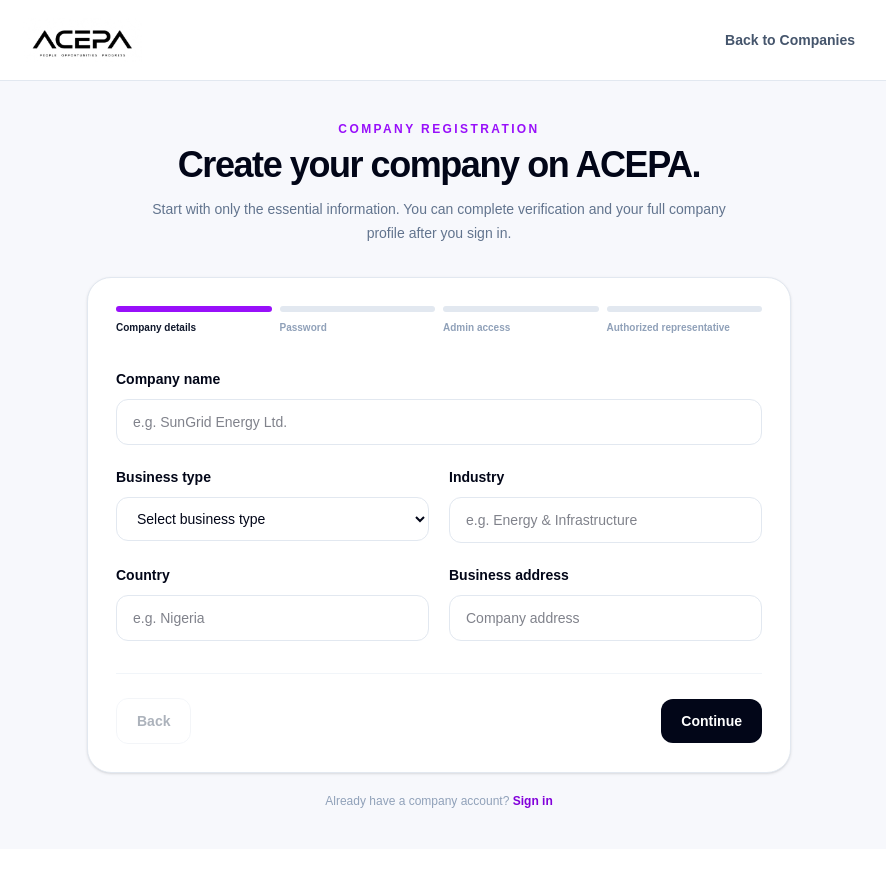
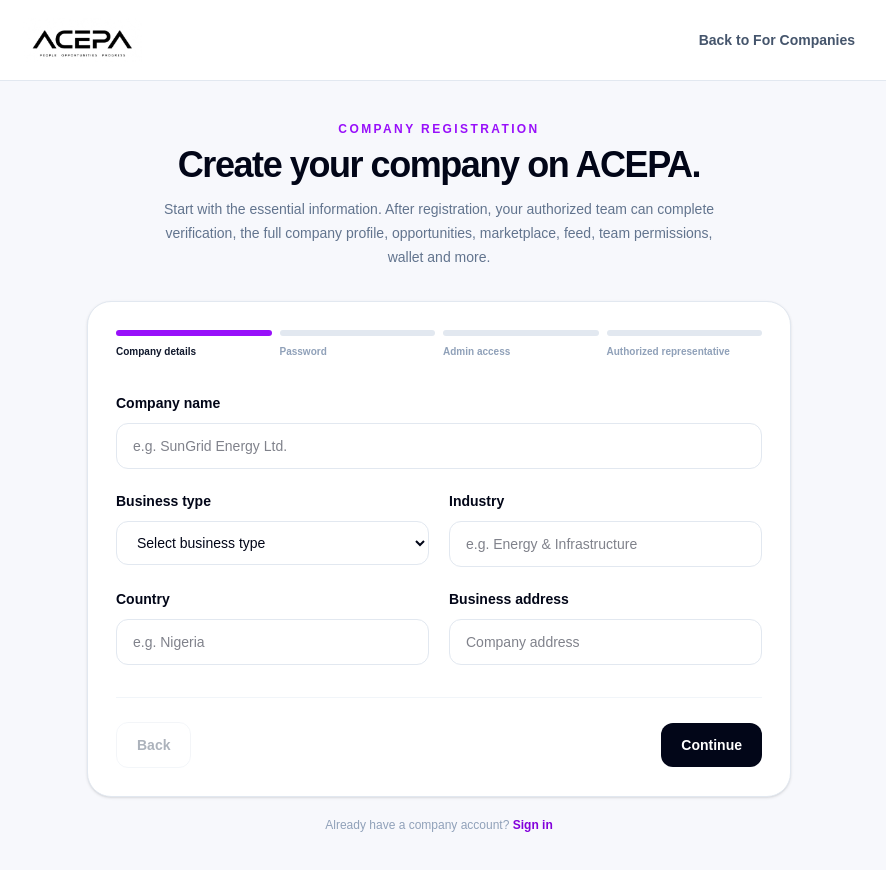
Before and after one commit to acepa-platform/acepa-platform, a Next.js app: page /company/register in a window 1280 px wide. Shown: the top 870 px of the page, without its empty margins (201-1087 px from the left). Before the commit the page ends 849 px from the top, so only its background shows below. Built offline with nearby package versions, Linux system fonts and the light colour scheme; no server answers.

Commit message:
Connect company registration to Supabase auth

```diff
--- a/app/company/register/page.tsx
+++ b/app/company/register/page.tsx
@@ -1,18 +1,115 @@
 "use client";
 
 import Link from "next/link";
-import { useState } from "react";
+import { FormEvent, useState } from "react";
+import { useRouter } from "next/navigation";
+import { createClient } from "@/lib/supabase/client";
 
 const steps = ["Company details", "Password", "Admin access", "Authorized representative"];
 
 export default function CompanyRegistrationPage() {
+  const router = useRouter();
   const [step, setStep] = useState(0);
+  const [companyName, setCompanyName] = useState("");
+  const [businessType, setBusinessType] = useState("");
+  const [industry, setIndustry] = useState("");
+  const [country, setCountry] = useState("");
+  const [address, setAddress] = useState("");
+  const [password, setPassword] = useState("");
+  const [confirmPassword, setConfirmPassword] = useState("");
+  const [adminCount, setAdminCount] = useState("1");
+  const [representativeName, setRepresentativeName] = useState("");
+  const [representativeEmail, setRepresentativeEmail] = useState("");
+  const [representativeRole, setRepresentativeRole] = useState("");
+  const [showPassword, setShowPassword] = useState(false);
+  const [showConfirmPassword, setShowConfirmPassword] = useState(false);
+  const [loading, setLoading] = useState(false);
   const [submitted, setSubmitted] = useState(false);
+  const [message, setMessage] = useState("");
+  const [error, setError] = useState("");
 
-  const next = () => {
-    if (step < steps.length - 1) setStep(step + 1);
-    else setSubmitted(true);
-  };
+  function validateStep() {
+    setError("");
+    if (step === 0) {
+      if (!companyName.trim() || !businessType || !industry.trim() || !country.trim() || !address.trim()) {
+        setError("Please complete all company details before continuing.");
+        return false;
+      }
+    }
+    if (step === 1) {
+      if (password.length < 8) {
+        setError("Your company password must be at least 8 characters.");
+        return false;
+      }
+      if (password !== confirmPassword) {
+        setError("Passwords do not match.");
+        return false;
+      }
+    }
+    if (step === 3) {
+      if (!representativeName.trim() || !representativeEmail.trim() || !representativeRole.trim()) {
+        setError("Please complete the authorized representative details.");
+        return false;
+      }
+    }
+    return true;
+  }
+
+  async function handleSubmit(event: FormEvent<HTMLFormElement>) {
+    event.preventDefault();
+    setError("");
+    setMessage("");
+
+    if (!validateStep()) return;
+
+    if (step < steps.length - 1) {
+      setStep((current) => current + 1);
+      return;
+    }
+
+    setLoading(true);
+
+    try {
+      const supabase = createClient();
+      const { data, error: signUpError } = await supabase.auth.signUp({
+        email: representativeEmail.trim().toLowerCase(),
+        password,
+        options: {
+          data: {
+            account_type: "company",
+            full_name: representativeName.trim(),
+            company_name: companyName.trim(),
+            business_type: businessType,
+            industry: industry.trim(),
+            country: country.trim(),
+            address: address.trim(),
+            planned_admin_count: adminCount,
+            authorized_representative_name: representativeName.trim(),
+            authorized_representative_email: representativeEmail.trim().toLowerCase(),
+            authorized_representative_role: representativeRole.trim(),
+          },
+        },
+      });
+
+      if (signUpError) {
+        setError(signUpError.message);
+        return;
+      }
+
+      if (data.session) {
+        setSubmitted(true);
+        setMessage("Your company account has been created and you are signed in.");
+        window.setTimeout(() => router.push("/company/workspace"), 700);
+      } else {
+        setSubmitted(true);
+        setMessage("Your company account has been created. Check the representative email to confirm the account before signing in.");
+      }
+    } catch {
+      setError("We could not complete company registration right now. Please try again.");
+    } finally {
+      setLoading(false);
+    }
+  }
 
   return (
     <main className="min-h-screen bg-[#f7f8fc] text-slate-950">
@@ -21,7 +118,7 @@ export default function CompanyRegistrationPage() {
           <Link href="/" className="flex items-center">
             <img src="/acepa-logo-white-transparent-tagline-brighter.png" alt="ACEPA" className="h-11 w-auto object-contain brightness-0" />
           </Link>
-          <Link href="/company" className="text-sm font-bold text-slate-600 hover:text-slate-950">Back to Companies</Link>
+          <Link href="/companies" className="text-sm font-bold text-slate-600 hover:text-slate-950">Back to For Companies</Link>
         </div>
       </header>
 
@@ -30,7 +127,7 @@ export default function CompanyRegistrationPage() {
           <p className="text-xs font-bold uppercase tracking-[.2em] text-purple-600">Company registration</p>
           <h1 className="mt-2 text-3xl font-black tracking-[-.04em] sm:text-4xl">Create your company on ACEPA.</h1>
           <p className="mx-auto mt-3 max-w-xl text-sm leading-6 text-slate-500">
-            Start with only the essential information. You can complete verification and your full company profile after you sign in.
+            Start with the essential information. After registration, your authorized team can complete verification, the full company profile, opportunities, marketplace, feed, team permissions, wallet and more.
           </p>
         </div>
 
@@ -47,59 +144,116 @@ export default function CompanyRegistrationPage() {
           {submitted ? (
             <div className="rounded-2xl bg-purple-50 p-6 text-center">
               <div className="mx-auto flex h-14 w-14 items-center justify-center rounded-full bg-purple-600 text-xl font-black text-white">✓</div>
-              <h2 className="mt-4 text-2xl font-black">Company registration prepared</h2>
-              <p className="mx-auto mt-2 max-w-lg text-sm leading-6 text-slate-600">
-                The company account flow is ready for connection to ACEPA's production company authentication and database. After registration, the authorized team will sign in and complete verification, profile setup and the remaining business requirements.
-              </p>
+              <h2 className="mt-4 text-2xl font-black">Company account created</h2>
+              <p className="mx-auto mt-2 max-w-lg text-sm leading-6 text-slate-600">{message}</p>
               <div className="mt-6 flex flex-col justify-center gap-3 sm:flex-row">
-                <Link href="/company/workspace" className="rounded-xl bg-slate-950 px-5 py-3 text-sm font-bold text-white">Open workspace demo</Link>
-                <Link href="/company" className="rounded-xl border border-slate-200 px-5 py-3 text-sm font-bold text-slate-700">Back to companies</Link>
+                <Link href="/company/workspace" className="rounded-xl bg-slate-950 px-5 py-3 text-sm font-bold text-white">Continue to company workspace</Link>
+                <Link href="/companies" className="rounded-xl border border-slate-200 px-5 py-3 text-sm font-bold text-slate-700">Back to For Companies</Link>
               </div>
             </div>
           ) : (
-            <>
+            <form onSubmit={handleSubmit}>
               {step === 0 && (
                 <div className="space-y-5">
-                  <div><label className="text-sm font-bold">Company name</label><input placeholder="e.g. SunGrid Energy Ltd." className="mt-2 w-full rounded-xl border border-slate-200 px-4 py-3 text-sm outline-none focus:border-purple-500" /></div>
-                  <div className="grid gap-5 sm:grid-cols-2">
-                    <div><label className="text-sm font-bold">Business type</label><select className="mt-2 w-full rounded-xl border border-slate-200 bg-white px-4 py-3 text-sm"><option>Select business type</option><option>Limited company</option><option>Partnership</option><option>Sole proprietorship</option><option>Other</option></select></div>
-                    <div><label className="text-sm font-bold">Industry</label><input placeholder="e.g. Energy & Infrastructure" className="mt-2 w-full rounded-xl border border-slate-200 px-4 py-3 text-sm outline-none focus:border-purple-500" /></div>
+                  <div>
+                    <label className="text-sm font-bold">Company name</label>
+                    <input required value={companyName} onChange={(e) => setCompanyName(e.target.value)} placeholder="e.g. SunGrid Energy Ltd." className="mt-2 w-full rounded-xl border border-slate-200 px-4 py-3 text-sm outline-none focus:border-purple-500" />
                   </div>
                   <div className="grid gap-5 sm:grid-cols-2">
-                    <div><label className="text-sm font-bold">Country</label><input placeholder="e.g. Nigeria" className="mt-2 w-full rounded-xl border border-slate-200 px-4 py-3 text-sm outline-none focus:border-purple-500" /></div>
-                    <div><label className="text-sm font-bold">Business address</label><input placeholder="Company address" className="mt-2 w-full rounded-xl border border-slate-200 px-4 py-3 text-sm outline-none focus:border-purple-500" /></div>
+                    <div>
+                      <label className="text-sm font-bold">Business type</label>
+                      <select required value={businessType} onChange={(e) => setBusinessType(e.target.value)} className="mt-2 w-full rounded-xl border border-slate-200 bg-white px-4 py-3 text-sm">
+                        <option value="">Select business type</option>
+                        <option>Limited company</option>
+                        <option>Partnership</option>
+                        <option>Sole proprietorship</option>
+                        <option>Other</option>
+                      </select>
+                    </div>
+                    <div>
+                      <label className="text-sm font-bold">Industry</label>
+                      <input required value={industry} onChange={(e) => setIndustry(e.target.value)} placeholder="e.g. Energy & Infrastructure" className="mt-2 w-full rounded-xl border border-slate-200 px-4 py-3 text-sm outline-none focus:border-purple-500" />
+                    </div>
+                  </div>
+                  <div className="grid gap-5 sm:grid-cols-2">
+                    <div>
+                      <label className="text-sm font-bold">Country</label>
+                      <input required value={country} onChange={(e) => setCountry(e.target.value)} placeholder="e.g. Nigeria" className="mt-2 w-full rounded-xl border border-slate-200 px-4 py-3 text-sm outline-none focus:border-purple-500" />
+                    </div>
+                    <div>
+                      <label className="text-sm font-bold">Business address</label>
+                      <input required value={address} onChange={(e) => setAddress(e.target.value)} placeholder="Company address" className="mt-2 w-full rounded-xl border border-slate-200 px-4 py-3 text-sm outline-none focus:border-purple-500" />
+                    </div>
                   </div>
                 </div>
               )}
 
               {step === 1 && (
                 <div className="space-y-5">
-                  <div><label className="text-sm font-bold">Company password</label><input type="password" placeholder="Create a secure password" className="mt-2 w-full rounded-xl border border-slate-200 px-4 py-3 text-sm outline-none focus:border-purple-500" /></div>
-                  <div><label className="text-sm font-bold">Confirm password</label><input type="password" placeholder="Enter the password again" className="mt-2 w-full rounded-xl border border-slate-200 px-4 py-3 text-sm outline-none focus:border-purple-500" /></div>
-                  <p className="rounded-xl bg-slate-50 p-4 text-xs leading-5 text-slate-500">Use a strong password. In the production version, this will be securely handled by ACEPA authentication rather than stored in the browser.</p>
+                  <div>
+                    <label className="text-sm font-bold">Company account password</label>
+                    <div className="relative mt-2">
+                      <input required type={showPassword ? "text" : "password"} minLength={8} value={password} onChange={(e) => setPassword(e.target.value)} placeholder="Create a secure password" className="w-full rounded-xl border border-slate-200 px-4 py-3 pr-16 text-sm outline-none focus:border-purple-500" />
+                      <button type="button" onClick={() => setShowPassword((v) => !v)} className="absolute right-3 top-1/2 -translate-y-1/2 text-xs font-bold text-slate-500">{showPassword ? "Hide" : "Show"}</button>
+                    </div>
+                  </div>
+                  <div>
+                    <label className="text-sm font-bold">Confirm password</label>
+                    <div className="relative mt-2">
+                      <input required type={showConfirmPassword ? "text" : "password"} minLength={8} value={confirmPassword} onChange={(e) => setConfirmPassword(e.target.value)} placeholder="Enter the password again" className="w-full rounded-xl border border-slate-200 px-4 py-3 pr-16 text-sm outline-none focus:border-purple-500" />
+                      <button type="button" onClick={() => setShowConfirmPassword((v) => !v)} className="absolute right-3 top-1/2 -translate-y-1/2 text-xs font-bold text-slate-500">{showConfirmPassword ? "Hide" : "Show"}</button>
+                    </div>
+                  </div>
+                  <p className="rounded-xl bg-slate-50 p-4 text-xs leading-5 text-slate-500">Your password is handled by ACEPA authentication. It is never stored by this form.</p>
                 </div>
               )}
 
               {step === 2 && (
                 <div className="space-y-5">
-                  <div><label className="text-sm font-bold">How many administrators should have access?</label><select className="mt-2 w-full rounded-xl border border-slate-200 bg-white px-4 py-3 text-sm"><option>1 administrator</option><option>2 administrators</option><option>3 administrators</option><option>4 administrators</option><option>5 administrators</option><option>More than 5</option></select></div>
-                  <p className="rounded-xl bg-purple-50 p-4 text-xs leading-5 text-purple-800">You can decide who receives company-dashboard access. Each administrator will have permissions controlled by their company role.</p>
+                  <div>
+                    <label className="text-sm font-bold">How many administrators should have access?</label>
+                    <select value={adminCount} onChange={(e) => setAdminCount(e.target.value)} className="mt-2 w-full rounded-xl border border-slate-200 bg-white px-4 py-3 text-sm">
+                      <option value="1">1 administrator</option>
+                      <option value="2">2 administrators</option>
+                      <option value="3">3 administrators</option>
+                      <option value="4">4 administrators</option>
+                      <option value="5">5 administrators</option>
+                      <option value="10">More than 5 — up to 10</option>
+                      <option value="25">Up to 25 administrators</option>
+                      <option value="50">Up to 50 administrators</option>
+                    </select>
+                  </div>
+                  <div className="rounded-xl bg-purple-50 p-4 text-xs leading-5 text-purple-800">
+                    The person registering becomes the initial company owner. Additional administrators can be invited and assigned permissions after the company account is created.
+                  </div>
                 </div>
               )}
 
               {step === 3 && (
                 <div className="space-y-5">
-                  <div><label className="text-sm font-bold">Authorized representative name</label><input placeholder="Full name" className="mt-2 w-full rounded-xl border border-slate-200 px-4 py-3 text-sm outline-none focus:border-purple-500" /></div>
-                  <div><label className="text-sm font-bold">Representative email</label><input type="email" placeholder="name@company.com" className="mt-2 w-full rounded-xl border border-slate-200 px-4 py-3 text-sm outline-none focus:border-purple-500" /></div>
-                  <div><label className="text-sm font-bold">Representative role</label><input placeholder="e.g. Director, Founder, CEO" className="mt-2 w-full rounded-xl border border-slate-200 px-4 py-3 text-sm outline-none focus:border-purple-500" /></div>
+                  <div>
+                    <label className="text-sm font-bold">Authorized representative name</label>
+                    <input required value={representativeName} onChange={(e) => setRepresentativeName(e.target.value)} placeholder="Full name" className="mt-2 w-full rounded-xl border border-slate-200 px-4 py-3 text-sm outline-none focus:border-purple-500" />
+                  </div>
+                  <div>
+                    <label className="text-sm font-bold">Representative email</label>
+                    <input required type="email" value={representativeEmail} onChange={(e) => setRepresentativeEmail(e.target.value)} placeholder="name@company.com" className="mt-2 w-full rounded-xl border border-slate-200 px-4 py-3 text-sm outline-none focus:border-purple-500" />
+                    <p className="mt-2 text-xs text-slate-400">This email will be the initial sign-in email for the company owner.</p>
+                  </div>
+                  <div>
+                    <label className="text-sm font-bold">Representative role</label>
+                    <input required value={representativeRole} onChange={(e) => setRepresentativeRole(e.target.value)} placeholder="e.g. Director, Founder, CEO" className="mt-2 w-full rounded-xl border border-slate-200 px-4 py-3 text-sm outline-none focus:border-purple-500" />
+                  </div>
                 </div>
               )}
 
+              {error && <div className="mt-6 rounded-xl border border-red-200 bg-red-50 px-4 py-3 text-sm leading-6 text-red-700">{error}</div>}
+
               <div className="mt-8 flex items-center justify-between border-t border-slate-100 pt-6">
-                <button onClick={() => setStep(Math.max(0, step - 1))} disabled={step === 0} className="rounded-xl border border-slate-200 px-5 py-3 text-sm font-bold text-slate-700 disabled:cursor-not-allowed disabled:opacity-40">Back</button>
-                <button onClick={next} className="rounded-xl bg-slate-950 px-5 py-3 text-sm font-bold text-white hover:bg-purple-700">{step === steps.length - 1 ? "Create company account" : "Continue"}</button>
+                <button type="button" onClick={() => { setError(""); setStep((current) => Math.max(0, current - 1)); }} disabled={step === 0 || loading} className="rounded-xl border border-slate-200 px-5 py-3 text-sm font-bold text-slate-700 disabled:cursor-not-allowed disabled:opacity-40">Back</button>
+                <button type="submit" disabled={loading} className="rounded-xl bg-slate-950 px-5 py-3 text-sm font-bold text-white hover:bg-purple-700 disabled:cursor-not-allowed disabled:opacity-60">{loading ? "Creating company..." : step === steps.length - 1 ? "Create company account" : "Continue"}</button>
               </div>
-            </>
+            </form>
           )}
         </div>
 
```
